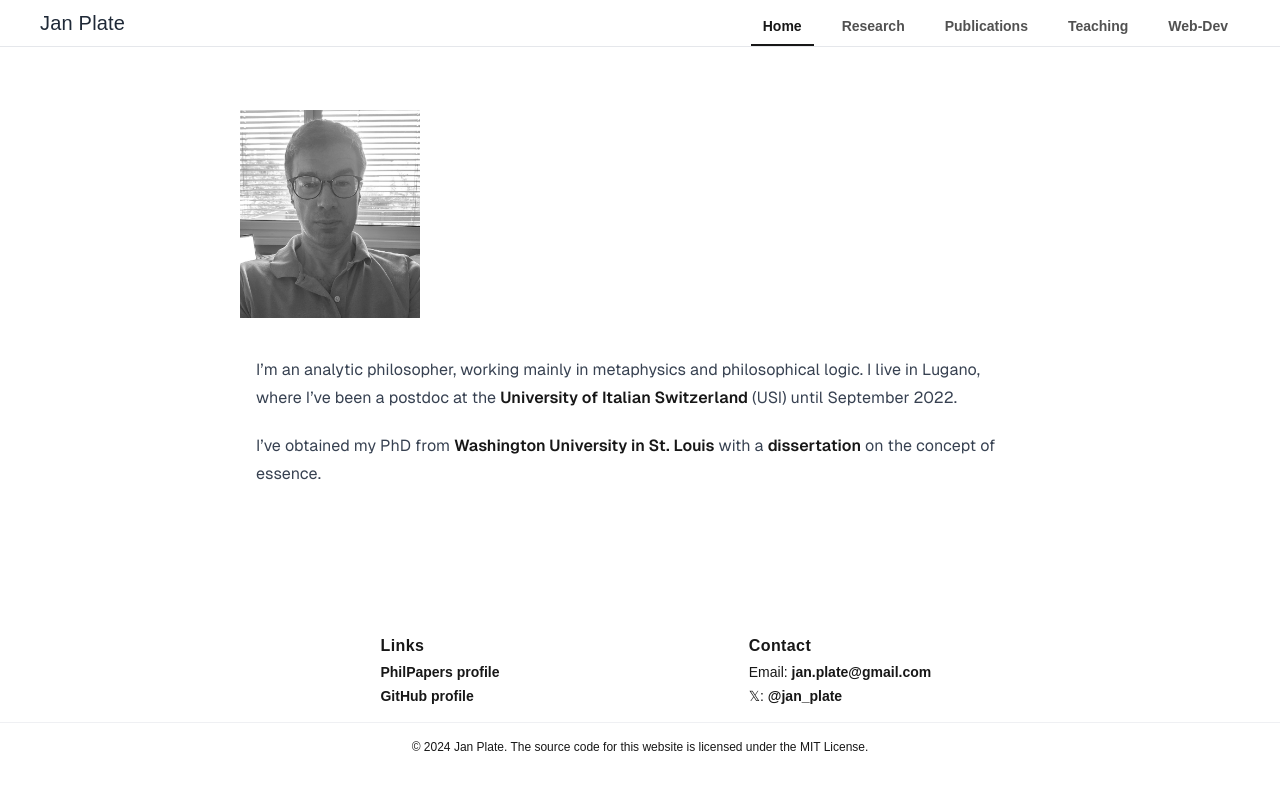
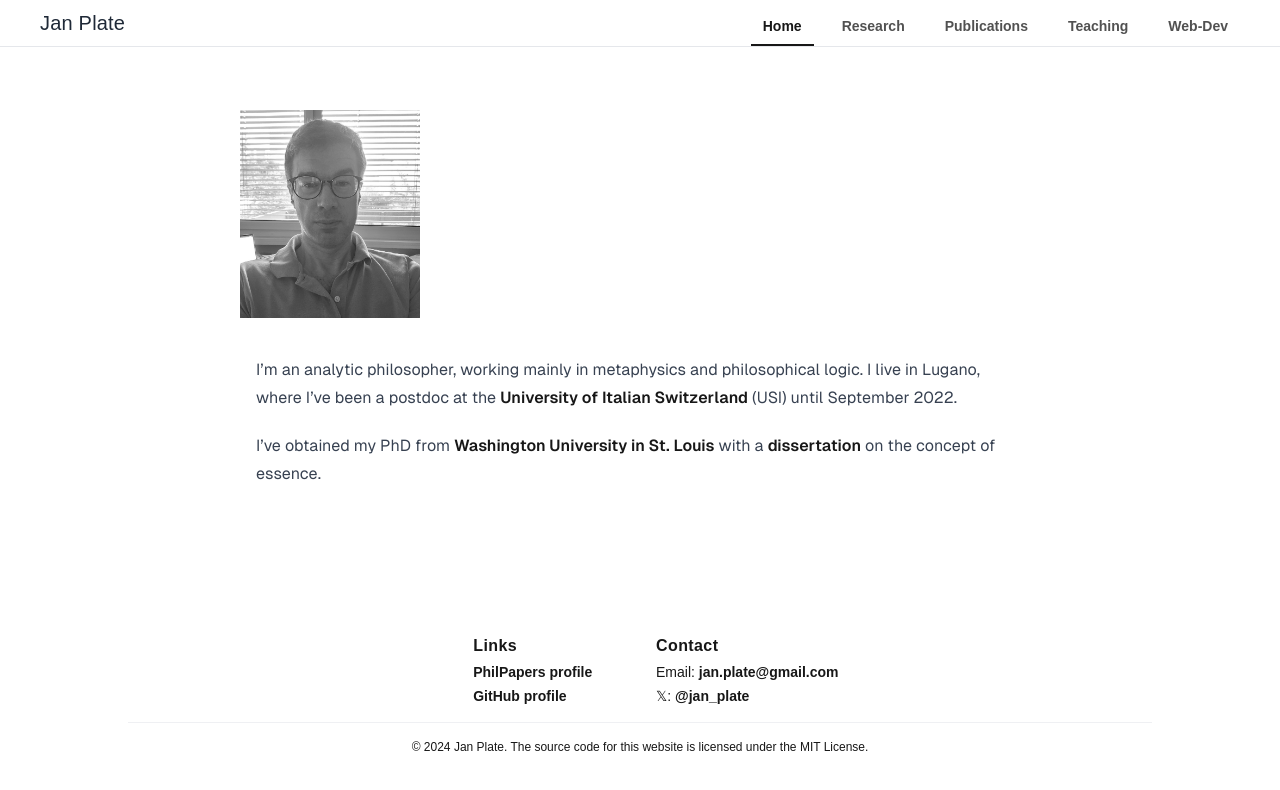
Before and after one commit to jplate/home, a Next.js app: page / in a window 1280 px wide. Shown: the top 790 px of the page. Built offline with nearby package versions, Linux system fonts and the light colour scheme.

Commit message:
various changes

```diff
--- a/src/app/components/Content.tsx
+++ b/src/app/components/Content.tsx
@@ -1,5 +1,7 @@
 import React from 'react';
-import MyNavbar from './Navbar';
+import dynamic from "next/dynamic";
+
+const MyNavbar = dynamic(() => import('./Navbar'), {ssr: false,});
 import MyFooter from './Footer';
 
 interface ContentDivProps {
--- a/src/app/components/Footer.tsx
+++ b/src/app/components/Footer.tsx
@@ -21,7 +21,7 @@ const Footer = ({ copyRightHolder, licenseInfo, sections }: FooterProps) => {
     return (
         <footer className='pt-8 grow-0'>
             <style>{footerStyle(sections.length)}</style>
-            <div className='footer-div mx-auto grid gap-8 px-20 sm:px-16 md:px-32 lg:px-64 2xl:px-72'>
+            <div className='footer-div mx-auto max-w-fit grid gap-8'>
                 {sections.map((info, i) => (
                     <div
                         key={i}
@@ -40,8 +40,8 @@ const Footer = ({ copyRightHolder, licenseInfo, sections }: FooterProps) => {
                     </div>
                 ))}
             </div>
-            <div className='text-xs mx-auto mt-3 text-center border-t border-btnborder/60 pt-4'>
-                <p className='px-8'>
+            <div className='xl:max-w-[80vw] 2xl:max-w-[70vw] mx-auto mt-3 border-t border-btnborder/60 pt-4'>
+                <p className='text-xs text-center px-8'>
                     © {new Date().getFullYear()} {copyRightHolder}.{' '}
                     {licenseInfo}
                 </p>
```
Also changed, not shown: next.config.mjs (line endings or trailing spaces), src/app/home.txt (deleted).
